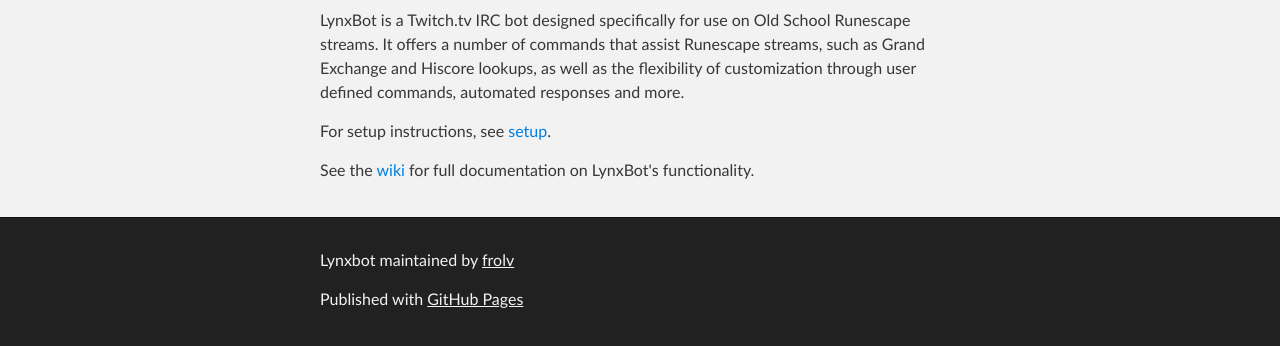
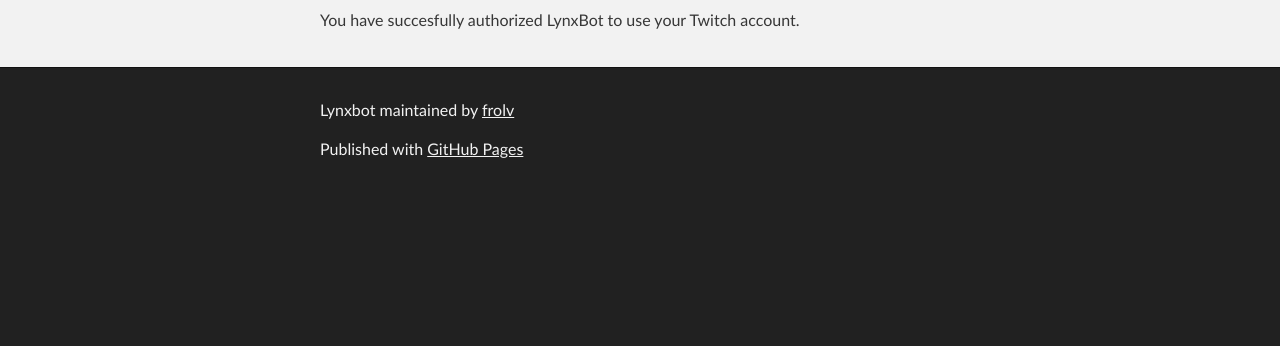
Before and after one commit to frolv/lynxbot, a plain HTML site: page twitchauthconfirm.html in a window 1280 px wide. Shown: the part 252-598 px from the top of the page. Drawn offline with Linux system fonts and the light colour scheme.

Commit message:
Added confirmation page

```diff
--- a/index.html
+++ b/twitchauthconfirm.html
@@ -8,7 +8,7 @@
 
     <link rel="stylesheet" type="text/css" media="screen" href="stylesheets/stylesheet.css">
 
-    <title>Lynxbot</title>
+    <title>Confirm Twitch Authorization - LynxBot</title>
   </head>
 
   <body>
@@ -32,15 +32,8 @@
     <div id="main_content_wrap" class="outer">
       <section id="main_content" class="inner">
 
-<p>LynxBot is a Twitch.tv IRC bot designed specifically for use on Old School
-Runescape streams. It offers a number of commands that assist Runescape
-streams, such as Grand Exchange and Hiscore lookups, as well as the flexibility
-of customization through user defined commands, automated responses and more.</p>
+<p>You have succesfully authorized LynxBot to use your Twitch account.</p>
 
-<p>For setup instructions, see <a href="https://github.com/frolv/lynxbot/wiki/Setup">setup</a>.</p>
-
-<p>See the <a href="https://github.com/frolv/lynxbot/wiki">wiki</a> for full documentation
-on LynxBot's functionality.</p>
       </section>
     </div>
 
```
